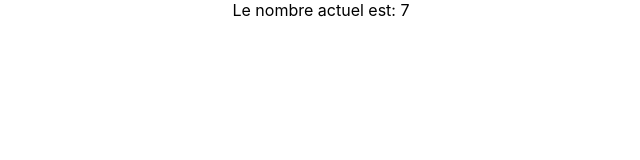
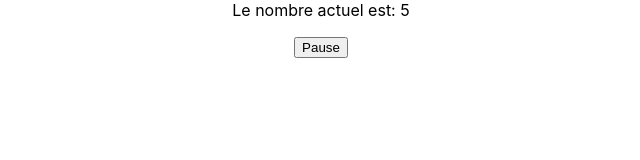
Before and after one commit to Tahul/learning-react, a React (Create React App) app: page / in a window 1280 px wide. Shown: the top 160 px of the page, without its empty margins (319-959 px from the left). Built offline with nearby package versions, Linux system fonts and the light colour scheme.

Commit message:
:sparkles: (time-incrementor) added pause function on TimeIncrementor comp

```diff
--- a/src/components/TimeIncrementor.js
+++ b/src/components/TimeIncrementor.js
@@ -8,28 +8,55 @@ export default class Incrementor extends React.Component {
     constructor(props) {
         super(props);
 
-        this.timer = null
-
         this.state = {
-            n: this.props.start
-        }
+            n: this.props.start,
+            timer: null
+        };
     }
 
     componentDidMount() {
-        this.timer = window.setInterval(this.tick.bind(this), 1000)
+        this.startTimer();
     }
 
     componentWillUnmount() {
-        window.clearInterval(this.timer)
+        this.stopTimer();
+    }
+
+    startTimer() {
+        this.setState({
+            timer: window.setInterval(this.tick.bind(this), 1000)
+        });
+    }
+
+    stopTimer() {
+        window.clearInterval(this.state.timer);
+
+        this.setState({
+            timer: null
+        });
     }
 
     tick() {
-        this.setState((state, props) => ({n: state.n + props.step}))
+        this.setState((state, props) => ({n: state.n + props.step}));
+    }
+
+    toggle() {
+        if (this.state.timer) {
+            this.stopTimer();
+        } else {
+            this.startTimer();
+        }
     }
 
     render() {
         return <div>
             Le nombre actuel est: { this.state.n }
+
+            <p>
+                <button onClick={this.toggle.bind(this)}>
+                    { this.state.timer ? "Pause" : "Play" }
+                </button>
+            </p>
         </div>
     }
 }
```
